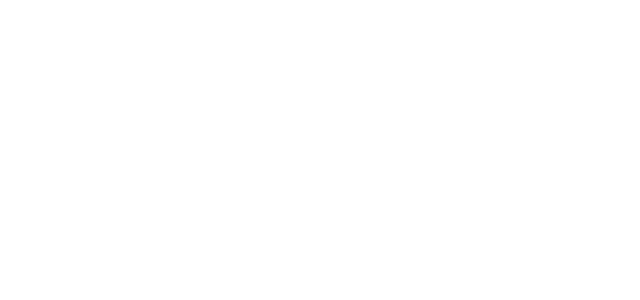
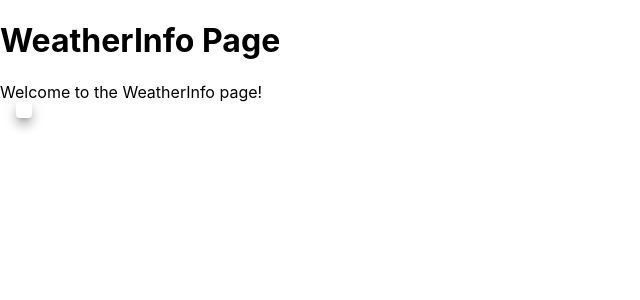
Before and after one commit to MadsAkselsen/wacky-weather-watch, a React (Create React App) app: page / in a window 1280 px wide. Shown: the top 300 px of the page, without its empty margins (0-640 px from the left). Built offline with nearby package versions, Linux system fonts and the light colour scheme.

Commit message:
initial state and routing

```diff
--- a/package.json
+++ b/package.json
@@ -16,6 +16,7 @@
     "axios": "^1.6.8",
     "react": "^18.2.0",
     "react-dom": "^18.2.0",
+    "react-router-dom": "^6.22.3",
     "react-scripts": "5.0.1",
     "typescript": "^4.9.5",
     "web-vitals": "^2.1.4"
--- a/src/App.tsx
+++ b/src/App.tsx
@@ -1,12 +1,23 @@
+import { Menu } from '@mui/material';
+import { WeatherContextProvider } from 'context/weatherContext';
+import Cities from 'pages/Cities';
+import Settings from 'pages/Settings';
+import WeatherInfo from 'pages/WeatherInfo';
 import React from 'react';
-import logo from './logo.svg';
-import './App.css';
+import { BrowserRouter as Router, Route, Routes } from 'react-router-dom';
 
 function App() {
   return (
-    <div className="App">
-
-    </div>
+    <Router>
+      <WeatherContextProvider>
+        <Menu open />
+        <Routes>
+          <Route path="/" element={<WeatherInfo />} />
+          <Route path="/cities" element={<Cities />} />
+          <Route path="/settings" element={<Settings />} />
+        </Routes>
+      </WeatherContextProvider>
+    </Router>
   );
 }
 
--- /dev/null
+++ b/src/context/weatherContext.tsx
@@ -0,0 +1,46 @@
+import React, { createContext, useContext, useState, ReactNode, Dispatch, SetStateAction } from 'react';
+
+export interface WeatherData {
+    name: string;
+    main: {
+        temp: number;
+        feels_like: number;
+        temp_min: number;
+        temp_max: number;
+        pressure: number;
+        humidity: number;
+    };
+    wind: {
+        speed: number;
+    };
+    weather: {
+        description: string;
+    }[];
+}
+
+interface WeatherContextType {
+    state: WeatherData|null;
+    setState: Dispatch<SetStateAction<WeatherData|null>>;
+}
+
+const initialState: WeatherData|null = null;
+
+const WeatherContext = React.createContext<WeatherContextType | null>(null);
+
+export const WeatherContextProvider: React.FC<{children: React.ReactNode}> = ({ children }) => {
+    const [state, setState] = useState<WeatherData|null>(initialState);
+
+    return (
+        <WeatherContext.Provider value={{ state, setState }}>
+            {children}
+        </WeatherContext.Provider>
+    );
+};
+
+export const useAppContext = (): WeatherContextType => {
+    const context = useContext(WeatherContext);
+    if (!context) {
+        throw new Error('useAppContext must be used within an AppContextProvider');
+    }
+    return context;
+};
--- a/src/pages/Cities.ts
+++ /dev/null
@@ -1 +0,0 @@
-export {};
--- /dev/null
+++ b/src/pages/Cities.tsx
@@ -0,0 +1,12 @@
+import React from 'react';
+
+const Cities: React.FC = () => {
+  return (
+    <div>
+      <h1>Cities Page</h1>
+      <p>This is the Cities page.</p>
+    </div>
+  );
+};
+
+export default Cities;
--- a/src/pages/Settings.ts
+++ /dev/null
@@ -1 +0,0 @@
-export {};
--- /dev/null
+++ b/src/pages/Settings.tsx
@@ -0,0 +1,12 @@
+import React from 'react';
+
+const Settings: React.FC = () => {
+  return (
+    <div>
+      <h1>Settings Page</h1>
+      <p>Here you can configure your settings.</p>
+    </div>
+  );
+};
+
+export default Settings;
--- a/src/pages/WeatherInfo.ts
+++ /dev/null
@@ -1 +0,0 @@
-export {};
--- /dev/null
+++ b/src/pages/WeatherInfo.tsx
@@ -0,0 +1,12 @@
+import React from 'react';
+
+const WeatherInfo: React.FC = () => {
+  return (
+    <div>
+      <h1>WeatherInfo Page</h1>
+      <p>Welcome to the WeatherInfo page!</p>
+    </div>
+  );
+};
+
+export default WeatherInfo;
```
Also changed, not shown: 1 other file (tests, documents, lock files or other folders).
